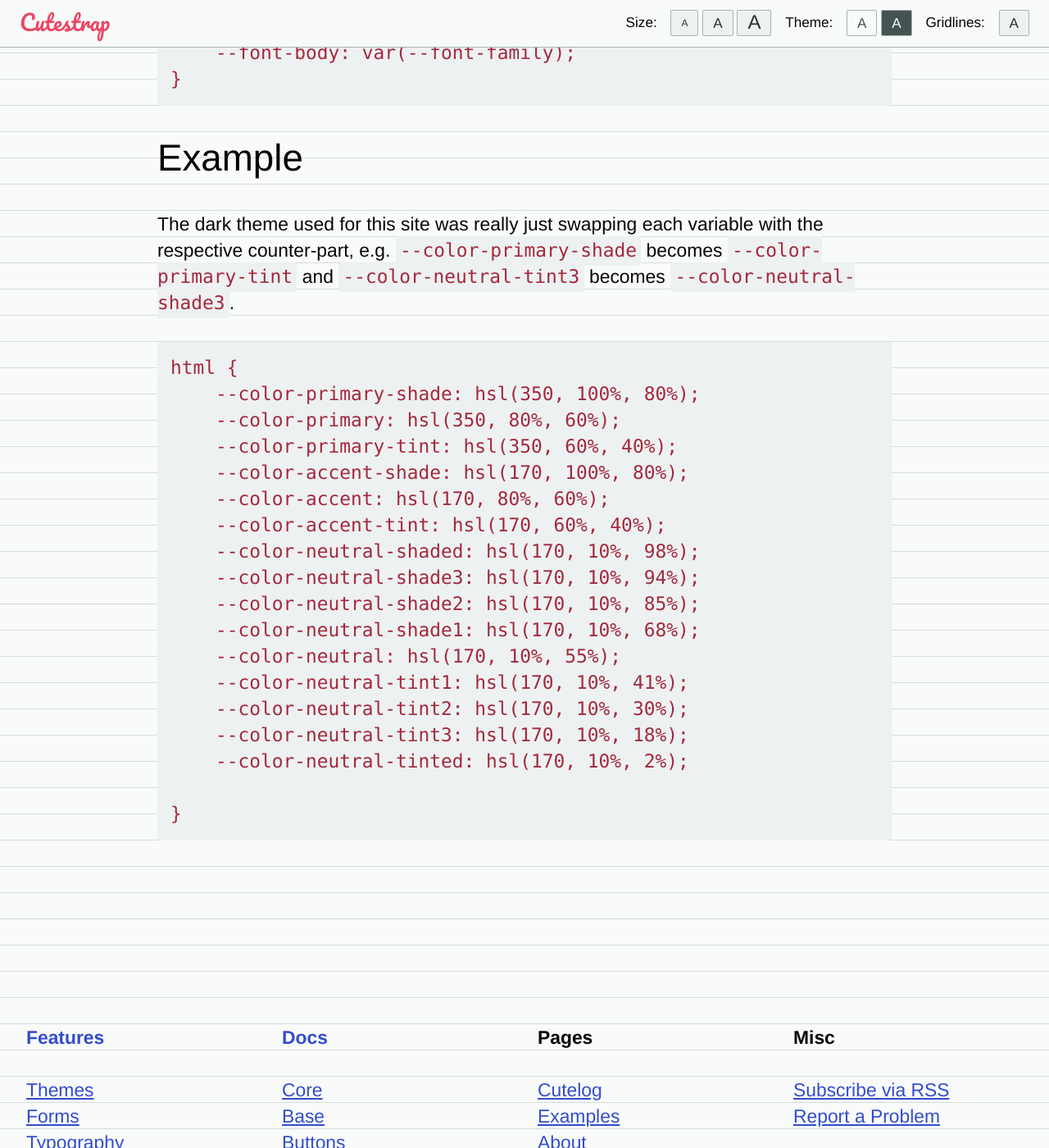
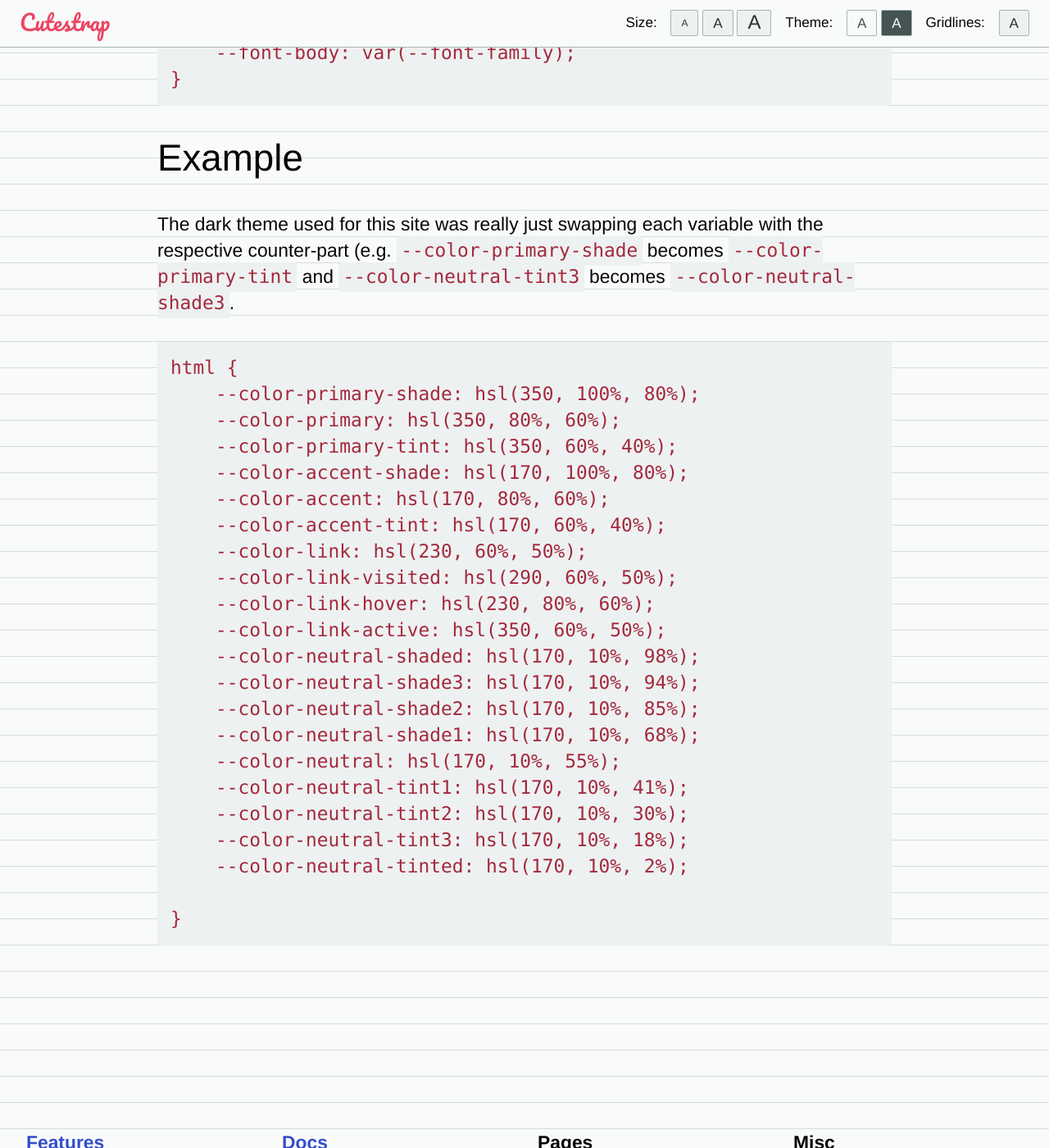
Before and after one commit to tylerchilds/cutestrap, a Jekyll site: the page built from features/themes.md, in a window 1280 px wide and 1400 px high, scrolled down 3295 px. Shown: the whole window at 82% size. Built offline with Jekyll 4.4.1, drawn with Linux system fonts in a browser that asks for light colours.

Commit message:
correction

````diff
--- a/features/themes.md
+++ b/features/themes.md
@@ -102,7 +102,7 @@ html {
 #### Example
 
 The dark theme used for this site was really just swapping each variable with
-the respective counter-part, e.g. `--color-primary-shade` becomes `--color-primary-tint`
+the respective counter-part (e.g. `--color-primary-shade` becomes `--color-primary-tint`
 and `--color-neutral-tint3` becomes `--color-neutral-shade3`.
 
 ```
@@ -113,6 +113,10 @@ html {
     --color-accent-shade: hsl(170, 100%, 80%);
     --color-accent: hsl(170, 80%, 60%);
     --color-accent-tint: hsl(170, 60%, 40%);
+    --color-link: hsl(230, 60%, 50%);
+    --color-link-visited: hsl(290, 60%, 50%);
+    --color-link-hover: hsl(230, 80%, 60%);
+    --color-link-active: hsl(350, 60%, 50%);
     --color-neutral-shaded: hsl(170, 10%, 98%);
     --color-neutral-shade3: hsl(170, 10%, 94%);
     --color-neutral-shade2: hsl(170, 10%, 85%);
````
